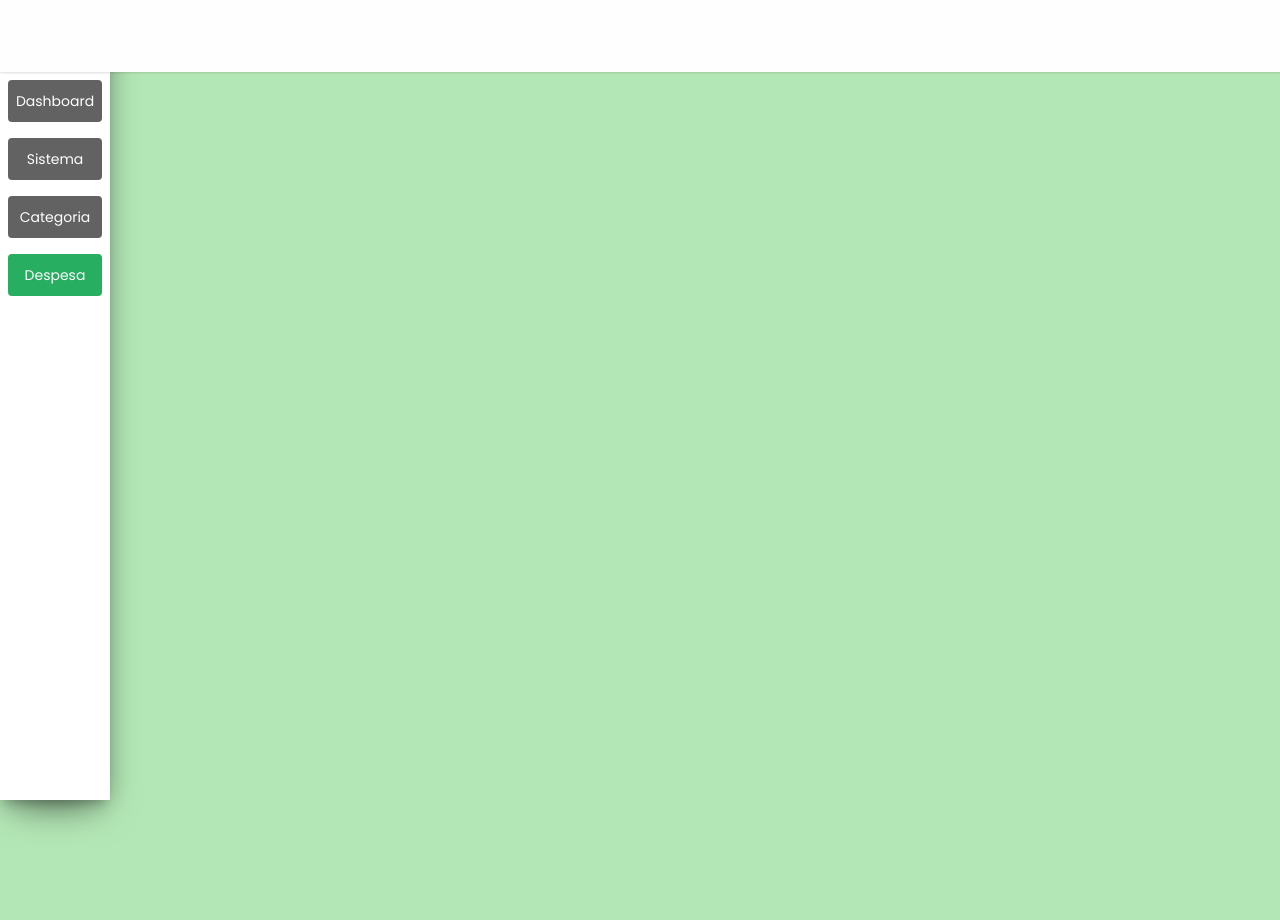
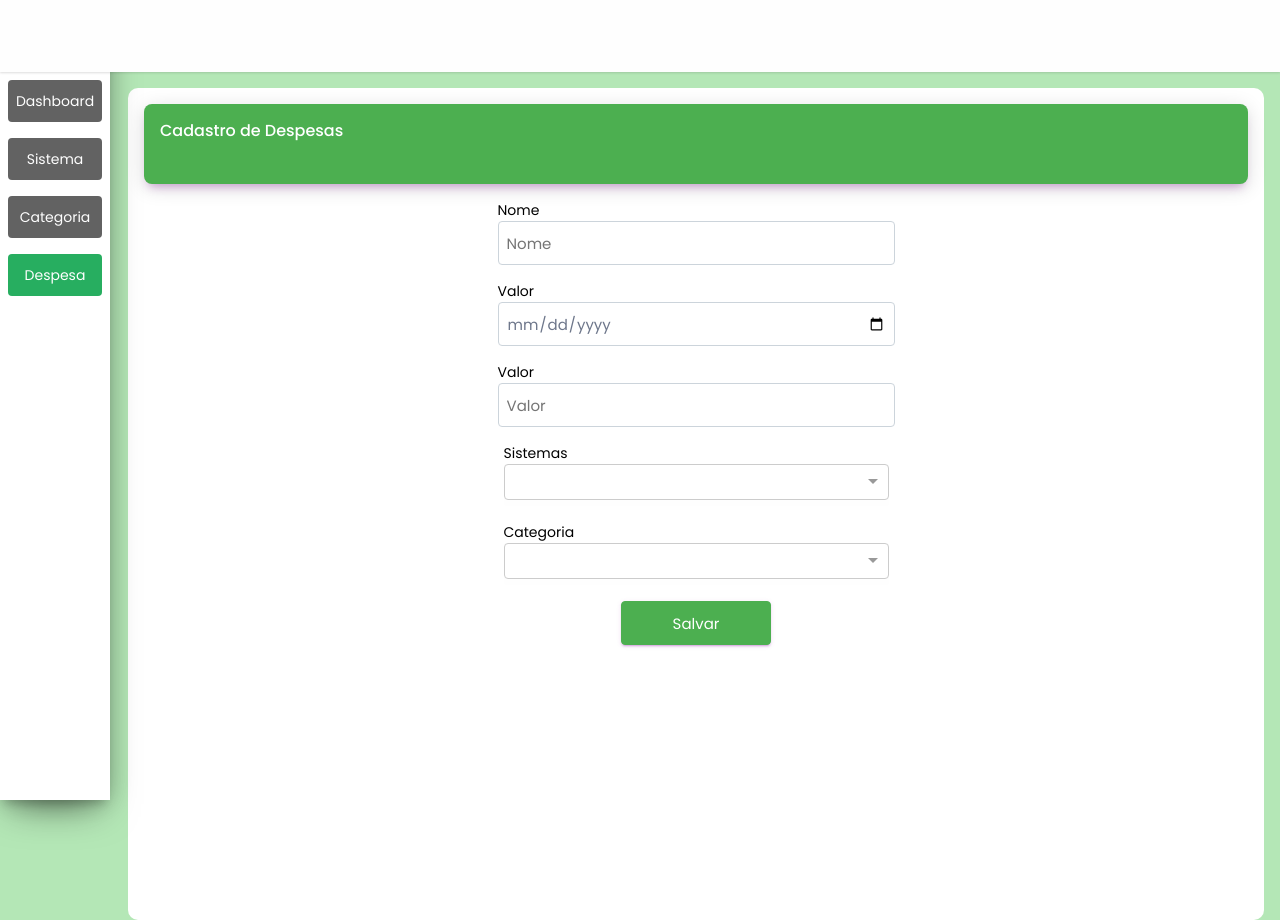
Before and after one commit to emjeisomDev/FinancialSystem, an Angular app in the folder My-FiancialSystem/: page /despesa in a window 1280 px wide. Before the commit the page ends 800 px from the top, so only its background shows below. Built offline with nearby package versions, Linux system fonts and the light colour scheme.

Commit message:
Registration page layout

```diff
--- /dev/null
+++ b/My-FiancialSystem/src/app/models/SelectModel.ts
@@ -0,0 +1,6 @@
+export class SelectModel
+{
+    id: string = "";
+    name: string = "";
+
+}
--- a/My-FiancialSystem/src/app/pages/category/category.component.html
+++ b/My-FiancialSystem/src/app/pages/category/category.component.html
@@ -1,2 +1,46 @@
 <navbar></navbar>
 <app-sidebar></app-sidebar>
+
+<div class="container-base">
+    <div class="content-page">
+
+        <div class="card-header">
+            <h1 class="card-title">
+                Cadastro de Categoria
+            </h1>
+        </div>
+
+        <form class="form-page" [formGroup]="categoryForm" (submit)="send()">
+
+            <div class="row">
+                <div class="group-row">
+                    <label>Nome</label>
+                    <input type="text" name="name" id="name" placeholder="Nome" formControlName="name" required="">
+                    <label class="error-input"
+                    *ngIf="categoryForm.get('name')?.errors?.['required'] && categoryForm.get('name')?.touched">
+                        Campo Obrigatório!
+                    </label>
+                </div>
+            </div>
+
+            <div class="row">
+                <div class="group-row">
+                    <label>Sistemas</label>
+                    <ng-select class="select-default"
+                    [(ngModel)]="financialSystemSelected" [items]="financialSystemList" bindLabel="name" [multiple]="false"[clearable]="false" [searchable]="false"
+                    >
+                    </ng-select>
+                </div>
+            </div>
+
+            <div class="row">
+                <div class="group-row">
+                    <input type="submit" value="Salvar" class="btn-primary" />
+                </div>
+            </div>
+
+        </form>
+
+
+    </div>
+</div>
--- a/My-FiancialSystem/src/app/pages/category/category.component.ts
+++ b/My-FiancialSystem/src/app/pages/category/category.component.ts
@@ -1,4 +1,6 @@
 import { Component } from '@angular/core';
+import { FormBuilder, FormGroup, Validators } from '@angular/forms';
+import { SelectModel } from 'src/app/models/SelectModel';
 import { MenuService } from 'src/app/services/menu.service';
 
 @Component({
@@ -7,8 +9,33 @@ import { MenuService } from 'src/app/services/menu.service';
   styleUrls: ['./category.component.scss']
 })
 export class CategoryComponent {
-    constructor(public menuService:MenuService){}
+
+    constructor(public menuService: MenuService, public formBuilder: FormBuilder) {
+    }
+
+    financialSystemList = new Array<SelectModel>();
+    financialSystemSelected = new SelectModel();
+
+    categoryForm!: FormGroup;
+
     ngOnInit(){
         this.menuService.menuSelected = 3;
+        this.categoryForm = this.formBuilder.group(
+            {
+                name: ['', [Validators.required]]
+            }
+        )
     }
+
+    dataForm() {
+        return this.categoryForm.controls;
+    }
+
+    send() {
+        debugger
+        let data = this.dataForm();
+
+        alert(data["name"].value)
+      }
+
 }
--- a/My-FiancialSystem/src/app/pages/expenses/expenses.component.html
+++ b/My-FiancialSystem/src/app/pages/expenses/expenses.component.html
@@ -1,2 +1,80 @@
 <navbar></navbar>
 <app-sidebar></app-sidebar>
+
+<div class="container-base">
+    <div class="content-page">
+
+        <div class="card-header">
+            <h1 class="card-title">
+                Cadastro de Despesas
+            </h1>
+        </div>
+
+        <form class="form-page" [formGroup]="expenseForm" (submit)="send()">
+
+            <div class="row">
+                <div class="group-row">
+                    <label>Nome</label>
+                    <input type="text" name="name" id="name" placeholder="Nome" formControlName="name" required="">
+                    <label class="error-input"
+                    *ngIf="expenseForm.get('name')?.errors?.['required'] && expenseForm.get('name')?.touched">
+                        Campo Obrigatório!
+                    </label>
+                </div>
+            </div>
+
+            <div class="row">
+                <div class="group-row">
+                    <label>Valor</label>
+                    <input type="date" name="expenseDate" id="expenseDate" placeholder="Data" formControlName="expenseDate" required="">
+                    <label class="error-input"
+                    *ngIf="expenseForm.get('expenseDate')?.errors?.['required'] && expenseForm.get('expenseDate')?.touched">
+                        Campo Obrigatório!
+                    </label>
+                </div>
+            </div>
+
+            <div class="row">
+                <div class="group-row">
+                    <label>Valor</label>
+                    <input type="number" name="expenseValue" id="expenseValue" placeholder="Valor" formControlName="expenseValue" required="">
+                    <label class="error-input"
+                    *ngIf="expenseForm.get('expenseValue')?.errors?.['required'] && expenseForm.get('expenseValue')?.touched">
+                        Campo Obrigatório!
+                    </label>
+                </div>
+            </div>
+
+            <div class="row">
+                <div class="group-row">
+                    <label>Sistemas</label>
+                    <ng-select class="select-default"
+                    formControlName="financialSystemSelected" [(ngModel)]="financialSystemSelected" [items]="financialSystemList" bindLabel="name" [multiple]="false"[clearable]="false" [searchable]="false"
+                    >
+                    </ng-select>
+                </div>
+            </div>
+
+            <div class="row">
+                <div class="group-row">
+                    <label>Categoria</label>
+                    <ng-select class="select-default"
+                    formControlName="categorySelected" [(ngModel)]="categorySelected" [items]="categoryList" bindLabel="name" [multiple]="false"[clearable]="false" [searchable]="false"
+                    >
+                    </ng-select>
+                </div>
+            </div>
+
+
+
+            <div class="row">
+                <div class="group-row">
+                    <input type="submit" value="Salvar" class="btn-primary" />
+                </div>
+            </div>
+
+        </form>
+
+
+    </div>
+</div>
--- a/My-FiancialSystem/src/app/pages/expenses/expenses.component.ts
+++ b/My-FiancialSystem/src/app/pages/expenses/expenses.component.ts
@@ -1,5 +1,7 @@
 import { Component } from '@angular/core';
+import { FormBuilder, FormGroup, Validators } from '@angular/forms';
 import { MenuService } from 'src/app/services/menu.service';
+import { SelectModel } from 'src/app/models/SelectModel';
 
 @Component({
   selector: 'app-expenses',
@@ -7,8 +9,38 @@ import { MenuService } from 'src/app/services/menu.service';
   styleUrls: ['./expenses.component.scss']
 })
 export class ExpensesComponent {
-    constructor(public menuService:MenuService){}
+    constructor(public menuService:MenuService, public formBuilder: FormBuilder){}
+
+    financialSystemList = new Array<SelectModel>();
+    financialSystemSelected = new SelectModel();
+
+    categoryList = new Array<SelectModel>();
+    categorySelected = new SelectModel();
+
+    expenseForm!: FormGroup;
+
     ngOnInit(){
         this.menuService.menuSelected = 4;
+        this.expenseForm = this.formBuilder.group(
+            {
+                name: ['', [Validators.required]],
+                expenseValue: ['', [Validators.required]],
+                expenseDate: ['', [Validators.required]],
+                financialSystemSelected: ['', [Validators.required]],
+                categorySelected: ['', [Validators.required]],
+            }
+        )
     }
+
+    dataForm() {
+        return this.expenseForm.controls;
+    }
+
+    send() {
+        debugger
+        let data = this.dataForm();
+
+        alert(data["name"].value)
+      }
+
 }
--- a/My-FiancialSystem/src/app/pages/login/login.component.scss
+++ b/My-FiancialSystem/src/app/pages/login/login.component.scss
@@ -107,7 +107,8 @@
     font-size: 20px;
     background: #27AE60;
     cursor: pointer;
-
+    color: #FFF;
+    font-weight: bold;
 }
 
 .disabled{
--- a/My-FiancialSystem/src/styles.scss
+++ b/My-FiancialSystem/src/styles.scss
@@ -5,6 +5,7 @@
 @import url("https://fonts.googleapis.com/css2?family=Poppins:wght@100;300;400;500&display=swap");
 
 @import "~@angular/material/prebuilt-themes/deeppurple-amber.css";
+@import "~@ng-select/ng-select/themes/default.theme.css";
 
 body {
   font-family: "Poppins";
@@ -30,6 +31,8 @@ input {
   border-radius: 4px;
   padding: 8px;
   color: #6e778b;
+  font-size: 15px;
+  font-family: "Poppins";
 }
 
 .error-input {
@@ -92,3 +95,30 @@ input {
     }
   }
 }
+
+.select-default {
+    background: #fefefe;
+    box-sizing: border-box;
+    border-radius: 3px;
+    font-family: "Poppins";
+    font-style: normal;
+    font-weight: 400;
+    font-size: 12px;
+    line-height: 160%;
+    color: #1e1e1e;
+    width: 385px;
+    height: 42px;
+  }
+
+  ::ng-deep .ng-select.ng-select-single .ng-select-container {
+    height: 36px !important;
+  }
+
+  ::ng-deep .ng-select .ng-select-container {
+    color: #333;
+    background-color: #fff;
+    border-radius: 4px;
+    border: 1px solid #acacac;
+    min-height: 42px;
+    align-items: center;
+  }
```
Also changed, not shown: My-FiancialSystem/package.json (+4 -3 lines), My-FiancialSystem/src/app/pages/category/category.module.ts (+6 -1 lines), My-FiancialSystem/src/app/pages/expenses/expenses.module.ts (+10 -4 lines), 1 other file (tests, documents, lock files or other folders).
